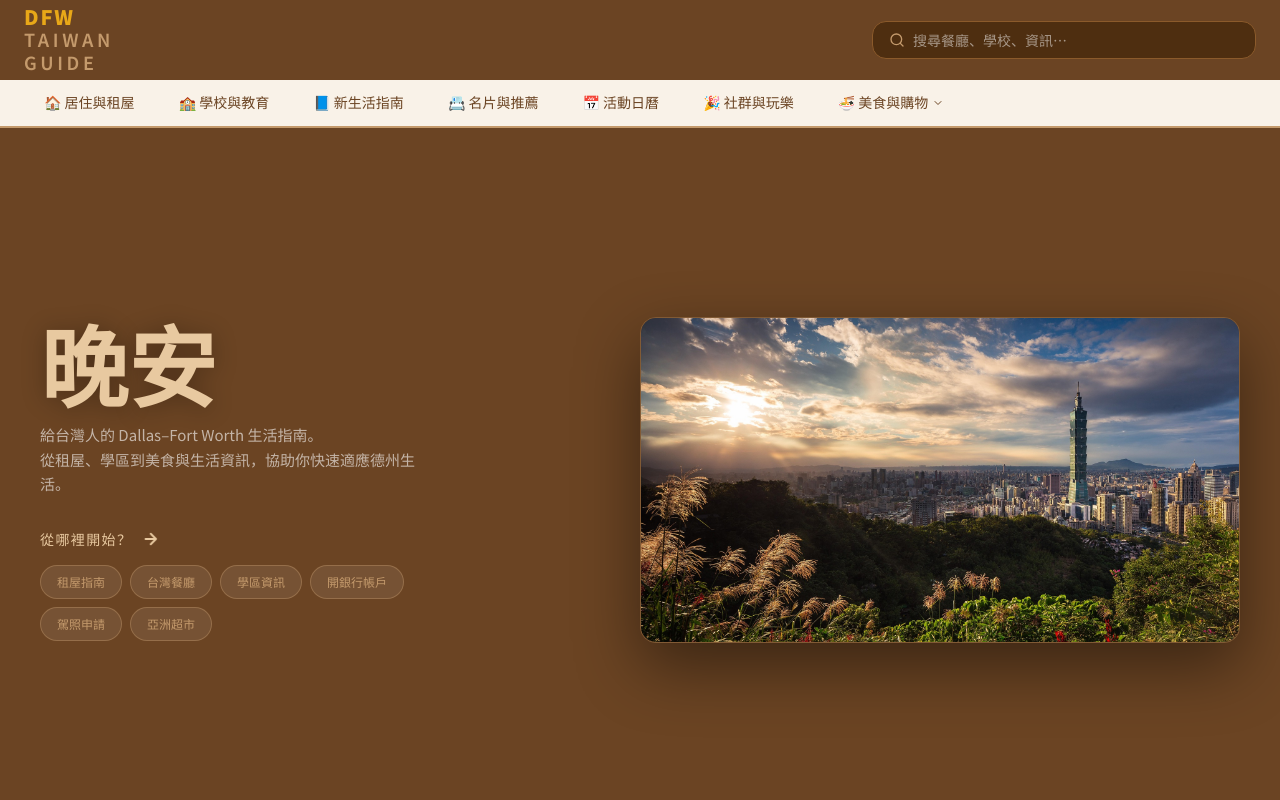
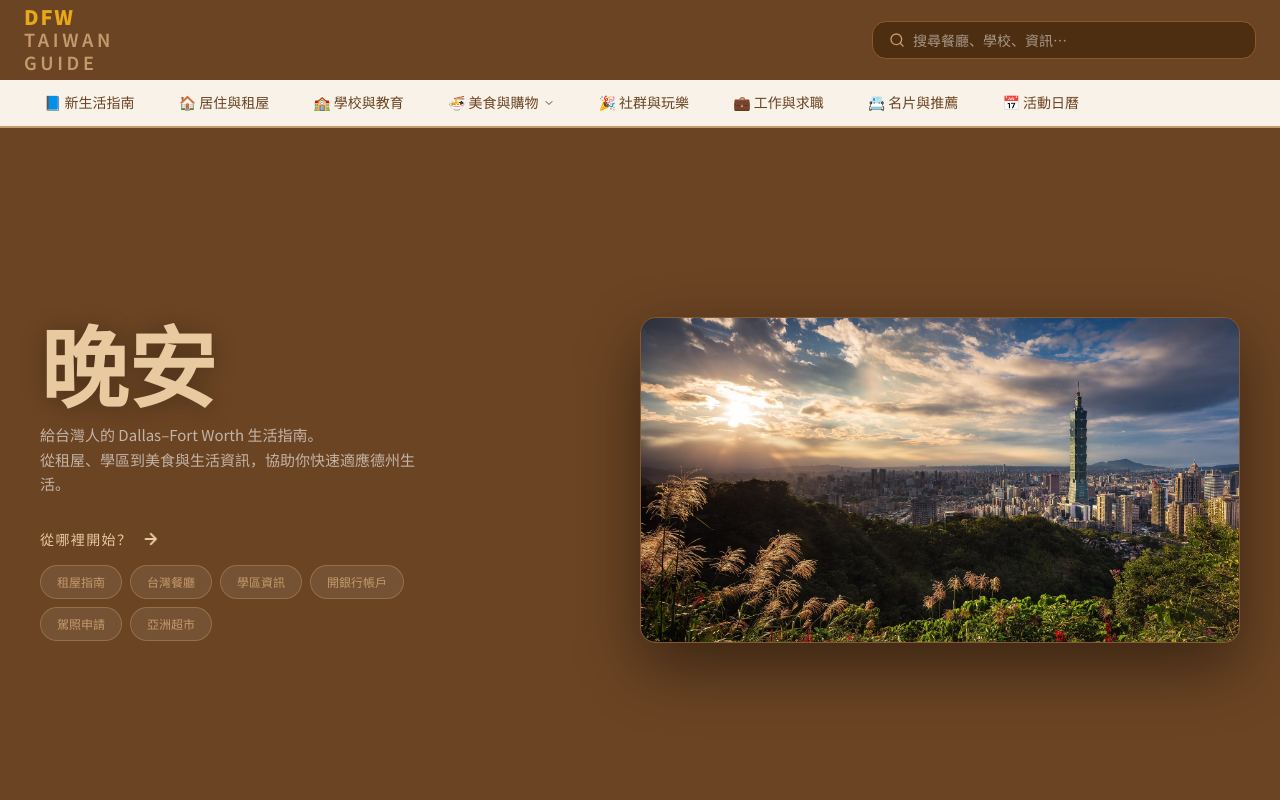
Before and after one commit to ElieshaLai/dfw-taiwan-guide, a Next.js app: page / in a window 1280 px wide. Shown: the top 800 px of the page. Built offline with nearby package versions, Linux system fonts and the light colour scheme.

Commit message:
navbar reorder

```diff
--- a/components/Navbar.tsx
+++ b/components/Navbar.tsx
@@ -14,13 +14,17 @@ import {
 } from "@/components/ui/navigation-menu";
 import { MapIcon, ShoppingBagIcon } from "lucide-react";
 
-const navLinks = [
+const navLinksBefore = [
+  { href: "/life",        label: "📘 新生活指南" },
   { href: "/guides/rent", label: "🏠 居住與租屋" },
   { href: "/education",   label: "🏫 學校與教育" },
-  { href: "/life",        label: "📘 新生活指南" },
+];
+
+const navLinksAfter = [
+  { href: "/explore",     label: "🎉 社群與玩樂" },
+  { href: "/jobs",        label: "💼 工作與求職" },
   { href: "/directory",   label: "📇 名片與推薦" },
   { href: "/events",      label: "📅 活動日曆" },
-  { href: "/explore",     label: "🎉 社群與玩樂" },
 ];
 
 const foodShoppingLinks = [
@@ -95,8 +99,8 @@ export default function Navbar() {
       <div style={{ backgroundColor: "#F9F2E8", borderBottom: "2px solid #C49A6C" }}>
         <div className="w-full px-6 flex items-center gap-1 overflow-x-auto scrollbar-none">
 
-          {/* 一般 Tab */}
-          {navLinks.map((link) => {
+          {/* 前三個 Tab */}
+          {navLinksBefore.map((link) => {
             const isActive = pathname.startsWith(link.href);
             return (
               <Link
@@ -125,7 +129,7 @@ export default function Navbar() {
             );
           })}
 
-          {/* 美食與購物：下拉選單 */}
+          {/* 美食與購物：下拉選單（第四個位置）*/}
           <NavigationMenu>
             <NavigationMenuList>
               <NavigationMenuItem>
@@ -171,6 +175,36 @@ export default function Navbar() {
             </NavigationMenuList>
           </NavigationMenu>
 
+          {/* 後四個 Tab */}
+          {navLinksAfter.map((link) => {
+            const isActive = pathname.startsWith(link.href);
+            return (
+              <Link
+                key={link.href}
+                href={link.href}
+                className="whitespace-nowrap px-5 py-3 text-sm font-medium border-b-2 transition-all duration-150"
+                style={{
+                  borderBottomColor: isActive ? "#A63F24" : "transparent",
+                  color: isActive ? "#A63F24" : "#6B4423",
+                }}
+                onMouseEnter={(e) => {
+                  if (!isActive) {
+                    (e.currentTarget as HTMLElement).style.color = "#A63F24";
+                    (e.currentTarget as HTMLElement).style.backgroundColor = "#f0e4d0";
+                  }
+                }}
+                onMouseLeave={(e) => {
+                  if (!isActive) {
+                    (e.currentTarget as HTMLElement).style.color = "#6B4423";
+                    (e.currentTarget as HTMLElement).style.backgroundColor = "transparent";
+                  }
+                }}
+              >
+                {link.label}
+              </Link>
+            );
+          })}
+
         </div>
       </div>
 
```
